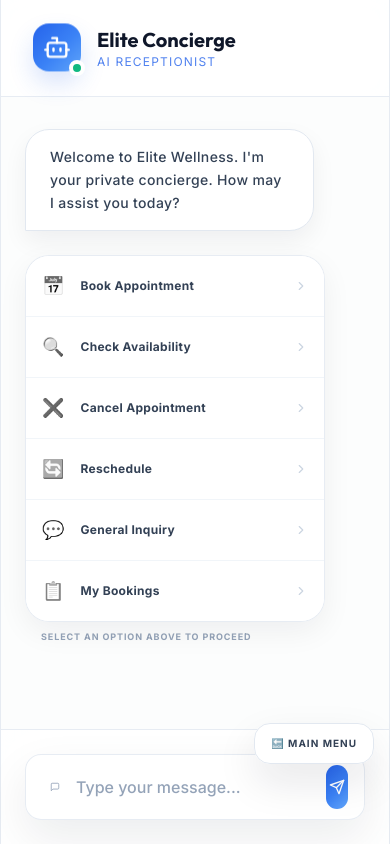
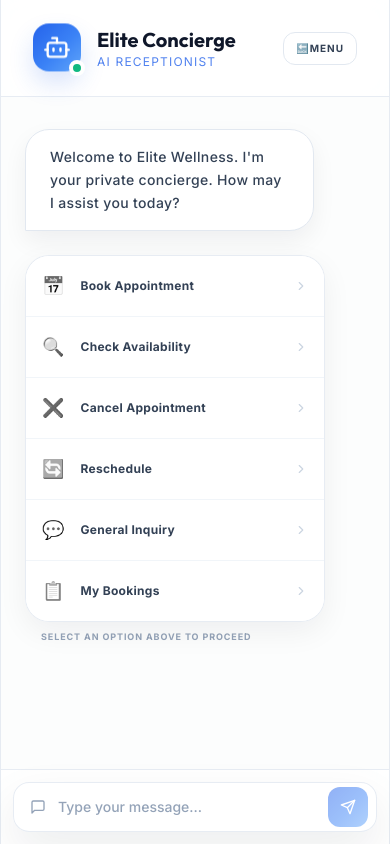
Before and after one commit to Aravind56565657/chatbot, a React (Vite) app in the folder frontend/: page / in a window 390 px wide. Built offline with nearby package versions, Linux system fonts and the light colour scheme; no server answers.

Commit message:
fix: improve mobile bottom input bar - compact footer, remove floating menu overlap, add iOS safe-area support

```diff
--- a/frontend/src/pages/ChatPage.jsx
+++ b/frontend/src/pages/ChatPage.jsx
@@ -220,10 +220,10 @@ const ChatPage = () => {
             <button
               type="button"
               onClick={() => handleSend('Main Menu')}
-              className="hidden sm:inline-flex items-center justify-center px-4 py-2 rounded-xl border border-slate-200 bg-white hover:bg-slate-50 text-slate-700 text-xs font-bold uppercase tracking-widest transition-colors"
+              className="inline-flex items-center justify-center px-3 py-2 sm:px-4 sm:py-2 rounded-xl border border-slate-200 bg-white hover:bg-slate-50 text-slate-700 text-[10px] sm:text-xs font-bold uppercase tracking-widest transition-colors whitespace-nowrap"
               title="Return to Main Menu"
             >
-              🔙 Main Menu
+              🔙 <span className="hidden xs:inline">Main Menu</span><span className="xs:hidden">Menu</span>
             </button>
           </header>
 
@@ -556,30 +556,29 @@ const ChatPage = () => {
             <div ref={chatEndRef} />
           </main>
 
-          <footer className="p-6 bg-white/80 backdrop-blur-xl border-t border-slate-200/80">
-            <form onSubmit={(e) => { e.preventDefault(); handleSend(); }} className="glass-panel rounded-2xl flex items-center p-2 pr-4">
-              <MessageSquare className="w-5 h-5 text-slate-400 ml-4" />
+          <footer
+            className="px-3 py-3 sm:p-6 bg-white/80 backdrop-blur-xl border-t border-slate-200/80"
+            style={{ paddingBottom: 'max(12px, env(safe-area-inset-bottom))' }}
+          >
+            <form onSubmit={(e) => { e.preventDefault(); handleSend(); }} className="glass-panel rounded-2xl flex items-center p-1 sm:p-2 sm:pr-4 pr-2">
+              <MessageSquare className="w-4 h-4 sm:w-5 sm:h-5 text-slate-400 ml-3 sm:ml-4 flex-shrink-0" />
               <input
                 type="text" value={input} onChange={(e) => setInput(e.target.value)}
                 placeholder="Type your message..."
-                className="flex-1 bg-transparent border-none focus:ring-0 px-4 py-3 text-slate-700 placeholder:text-slate-400 font-medium"
+                className="flex-1 bg-transparent border-none focus:ring-0 px-3 sm:px-4 py-2 sm:py-3 text-sm sm:text-base text-slate-700 placeholder:text-slate-400 font-medium min-w-0"
               />
-              <button type="submit" disabled={!input.trim() || isTyping} className="w-11 h-11 bg-blue-gradient rounded-xl flex items-center justify-center">
+              <button
+                type="submit"
+                disabled={!input.trim() || isTyping}
+                className="w-10 h-10 sm:w-11 sm:h-11 bg-blue-gradient rounded-xl flex items-center justify-center flex-shrink-0 ml-1 disabled:opacity-50 transition-opacity"
+              >
                 <Send className="text-white w-4 h-4" />
               </button>
             </form>
           </footer>
         </div>
 
-        {/* Persistent corner Main Menu (mobile + always accessible) */}
-        <button
-          type="button"
-          onClick={() => handleSend('Main Menu')}
-          className="sm:hidden fixed right-4 bottom-20 z-50 px-4 py-3 rounded-2xl bg-white/95 backdrop-blur border border-slate-200 shadow-[0_18px_40px_rgba(15,23,42,0.10)] text-slate-700 text-[10px] font-black uppercase tracking-widest hover:bg-slate-50 active:scale-[0.99]"
-          title="Return to Main Menu"
-        >
-          🔙 Main Menu
-        </button>
+        {/* Main Menu now lives in the header — no floating overlay needed */}
 
         {/* Sidebar */}
         <aside className="hidden lg:flex flex-col h-screen bg-white/55 p-8 space-y-6 border-l border-slate-200/70">
--- a/frontend/tailwind.config.js
+++ b/frontend/tailwind.config.js
@@ -5,6 +5,14 @@ export default {
     "./src/**/*.{js,ts,jsx,tsx}",
   ],
   theme: {
+    screens: {
+      'xs': '480px',
+      'sm': '640px',
+      'md': '768px',
+      'lg': '1024px',
+      'xl': '1280px',
+      '2xl': '1536px',
+    },
     extend: {
       colors: {
         'dark-bg': '#0A0A0F',
```
